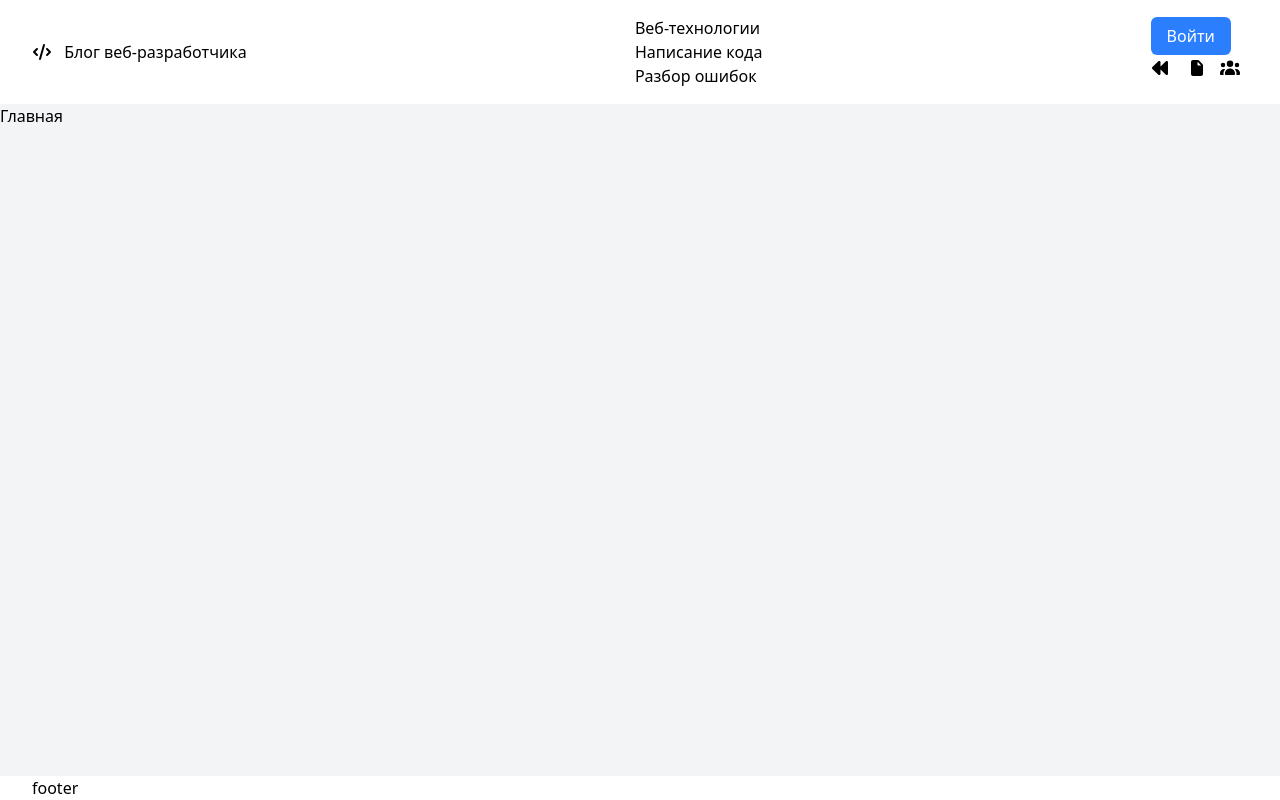
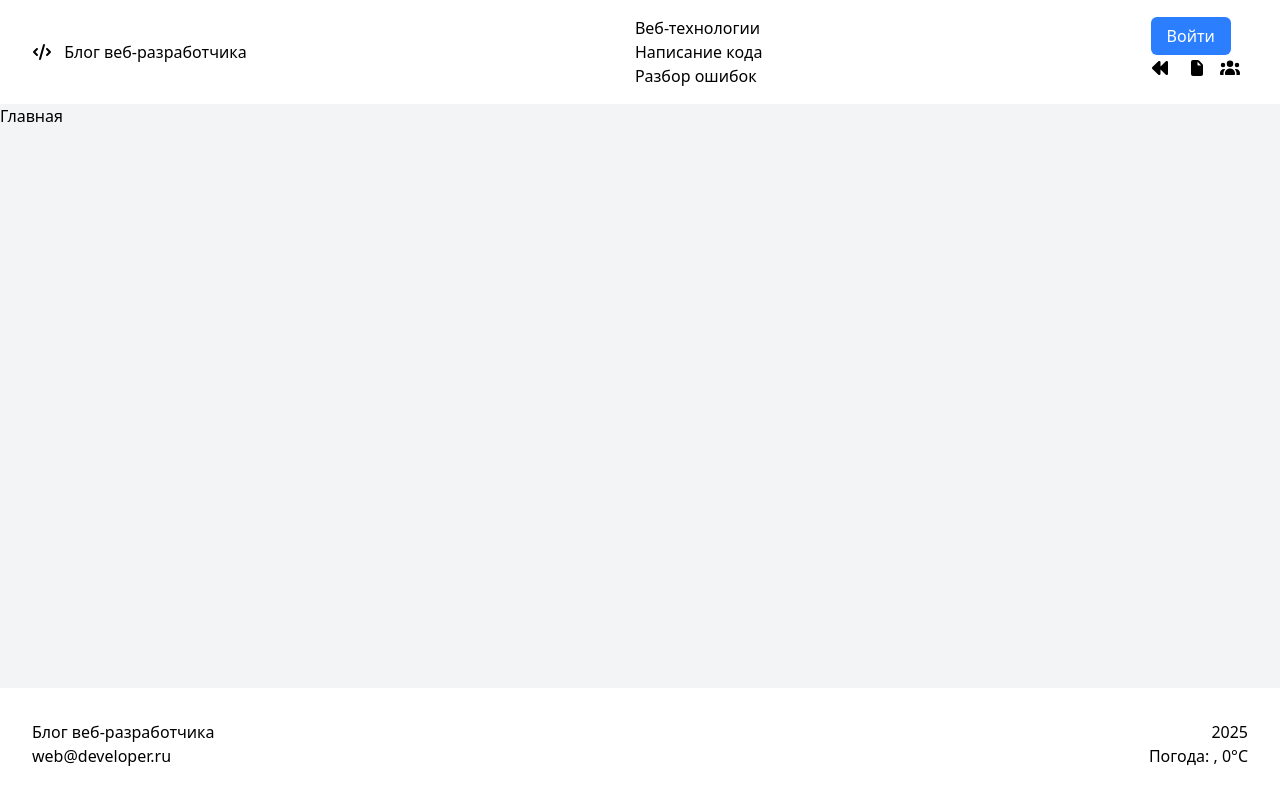
Before and after one commit to Notkabene/blog-vue-vladilen, a Vue app in the folder frontend/: page /login in a window 1280 px wide. Built offline with nearby package versions, Linux system fonts and the light colour scheme; no server answers; the HTML template or start-up script is replaced by a standard one.

Commit message:
add LayoutFooter

```diff
--- a/frontend/src/App.vue
+++ b/frontend/src/App.vue
@@ -1,7 +1,6 @@
 <script setup lang="ts">
-
-import LayoutContainer from "@/components/LayoutContainer.vue";
 import LayoutHeader from "@/components/LayoutHeader.vue";
+import LayoutFooter from "@/components/LayoutFooter.vue";
 </script>
 
 <template>
@@ -15,9 +14,7 @@ import LayoutHeader from "@/components/LayoutHeader.vue";
     </main>
 
     <footer class="bg-white">
-      <LayoutContainer>
-        footer
-      </LayoutContainer>
+      <LayoutFooter/>
     </footer>
   </div>
 
--- /dev/null
+++ b/frontend/src/components/LayoutFooter.vue
@@ -0,0 +1,60 @@
+<script setup lang="ts">
+import LayoutContainer from "@/components/LayoutContainer.vue";
+import {onBeforeMount, ref} from "vue";
+
+const year = new Date().toLocaleString('ru-RU', {
+  year: 'numeric',
+});
+
+const city = ref('');
+const temp = ref(0);
+const condition = ref('');
+
+const fetchWeatherData = (lat: number, long: number, headers: {
+  'X-Yandex-Weather-Key': string
+}) => {
+  fetch(`https://api.weather.yandex.ru/v2/forecast?lat=${lat}&lon=${long}`, {headers})
+    .then(response => response.json())
+    .then(json => {
+      city.value = json.info.tzinfo.name;
+      temp.value = json.fact.temp;
+      condition.value = json.fact.condition;
+    });
+}
+
+onBeforeMount(() => {
+  const accessKey = import.meta.env.VITE_APP_YADEX_WEATHER_KEY;
+
+  const headers: { 'X-Yandex-Weather-Key': string } = {
+    'X-Yandex-Weather-Key': accessKey
+  };
+
+  navigator.geolocation.getCurrentPosition((position) => {
+    fetchWeatherData(position.coords.latitude, position.coords.longitude, headers)
+  }, () => {
+    fetchWeatherData(59.9386, 59.9386, headers)
+  })
+})
+
+</script>
+
+<template>
+  <LayoutContainer>
+    <div class="flex justify-between py-8 items-center">
+      <div>
+        <p>Блог веб-разработчика</p>
+        <a class="hover:text-blue-500" href="mailto:web@developer.ru">web@developer.ru</a>
+      </div>
+      <div class="text-right">
+        <p>{{ city }}
+          <time>{{ year }}</time>
+        </p>
+        <p>Погода: {{ condition }}, {{ temp }}°C</p>
+      </div>
+    </div>
+  </LayoutContainer>
+</template>
+
+<style scoped>
+
+</style>
```
Also changed, not shown: 1 other file (tests, documents, lock files or other folders).
